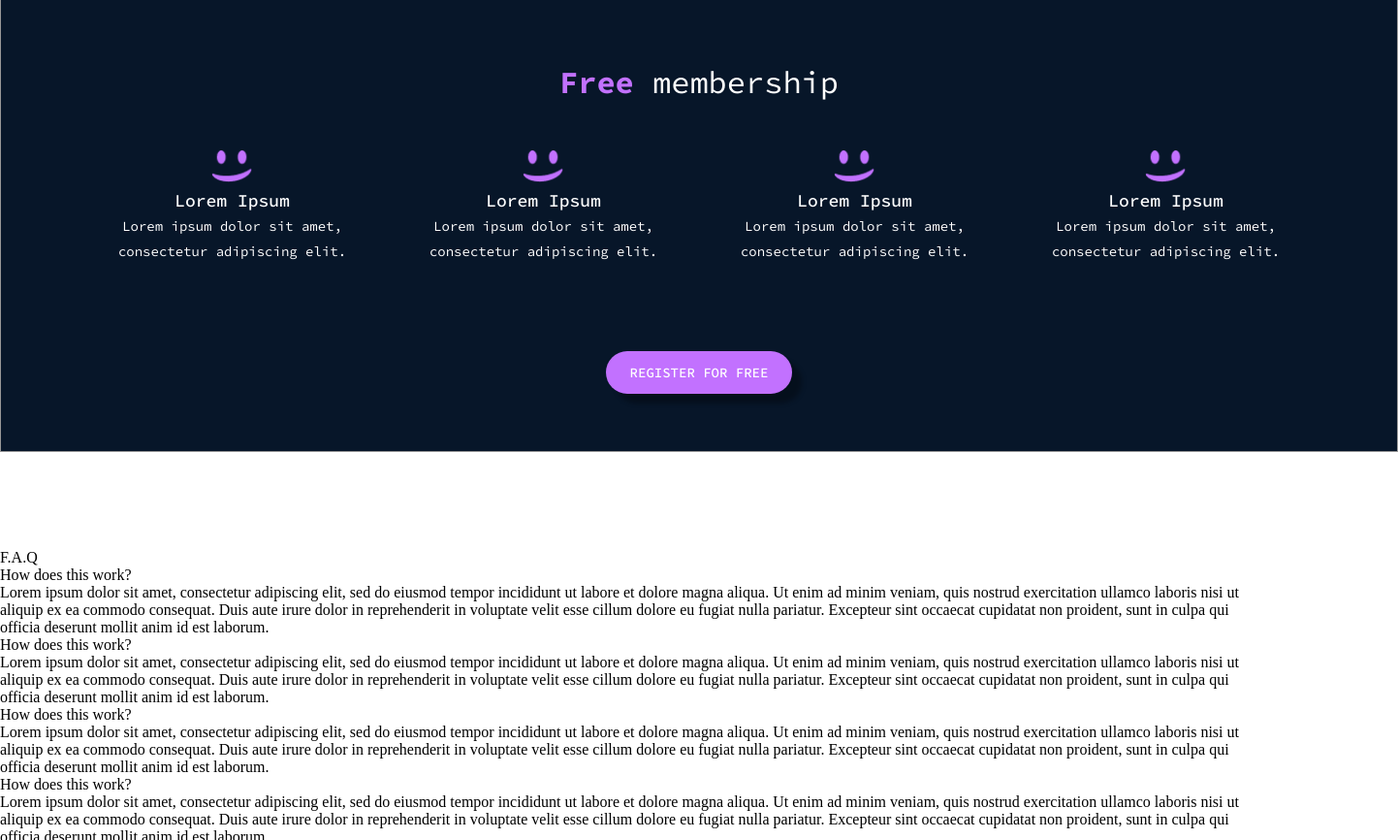
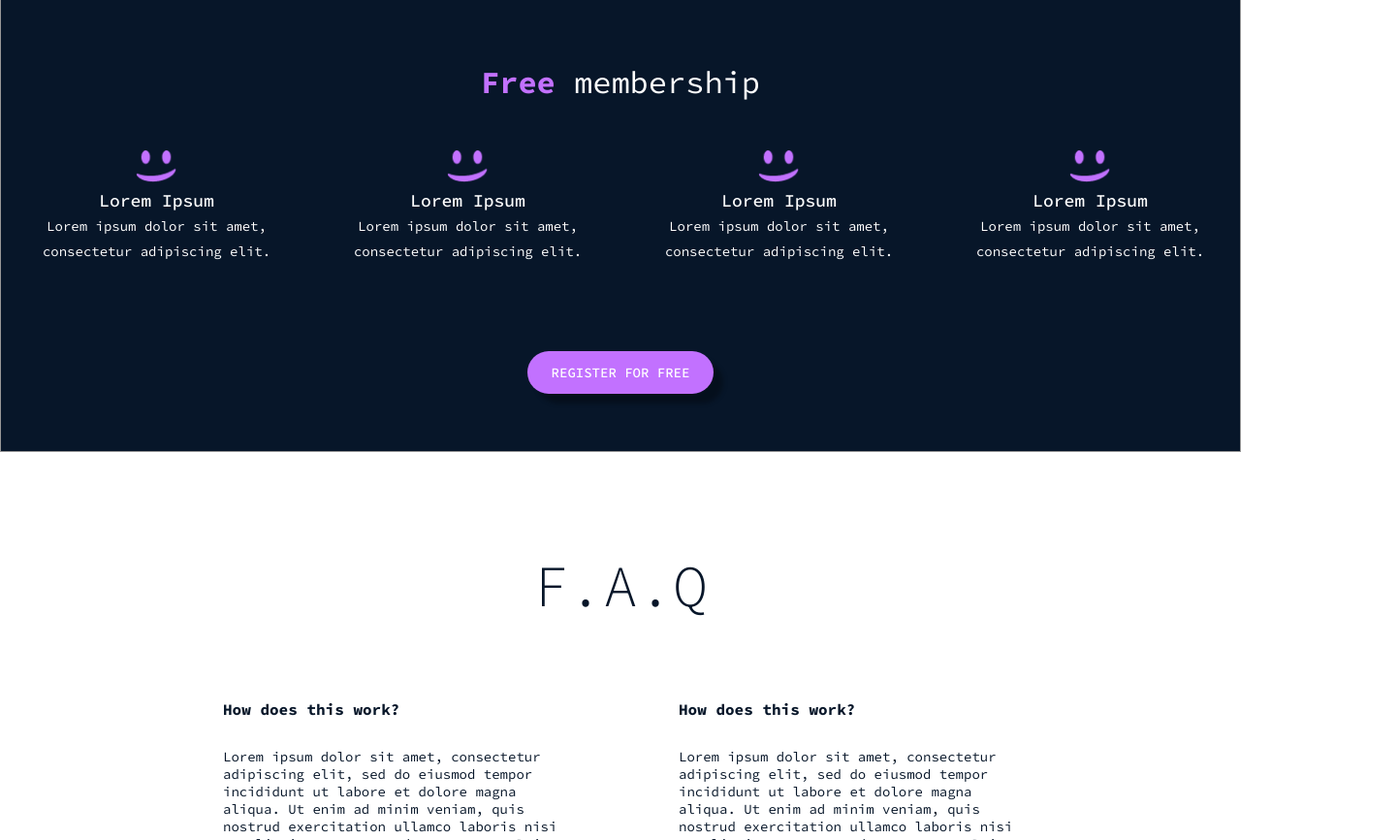
Before and after one commit to codingaday/alx_html_css, a plain HTML site: page css_advanced/index.html in a window 1280 px wide. Shown: the part 2212-3078 px from the top of the page at 97% size, 1442 px wide, since content can reach past the window. Drawn offline with Linux system fonts and the light colour scheme.

Commit message:
added styling to the FAQ section

```diff
--- a/css_advanced/index.html
+++ b/css_advanced/index.html
@@ -173,14 +173,14 @@
         </div>
         <button>REGISTER FOR FREE</button>
       </section>
-      <section>
+      <section class="question-answer-section">
         <h2>F.A.Q</h2>
         <div>
-          <div>
+          <div class="question-answer">
             <div>
               <h3>How does this work?</h3>
             </div>
-            <div>
+            <div class="answer-text">
               Lorem ipsum dolor sit amet, consectetur adipiscing elit, sed do
               eiusmod tempor incididunt ut labore et dolore magna aliqua. Ut
               enim ad minim veniam, quis nostrud exercitation ullamco laboris
@@ -193,7 +193,7 @@
             <div>
               <h3>How does this work?</h3>
             </div>
-            <div>
+            <div class="answer-text">
               Lorem ipsum dolor sit amet, consectetur adipiscing elit, sed do
               eiusmod tempor incididunt ut labore et dolore magna aliqua. Ut
               enim ad minim veniam, quis nostrud exercitation ullamco laboris
@@ -203,11 +203,11 @@
               sunt in culpa qui officia deserunt mollit anim id est laborum.
             </div>
           </div>
-          <div>
+          <div class="question-answer">
             <div>
               <h3>How does this work?</h3>
             </div>
-            <div>
+            <div class="answer-text">
               Lorem ipsum dolor sit amet, consectetur adipiscing elit, sed do
               eiusmod tempor incididunt ut labore et dolore magna aliqua. Ut
               enim ad minim veniam, quis nostrud exercitation ullamco laboris
@@ -219,7 +219,7 @@
             <div>
               <h3>How does this work?</h3>
             </div>
-            <div>
+            <div class="answer-text">
               Lorem ipsum dolor sit amet, consectetur adipiscing elit, sed do
               eiusmod tempor incididunt ut labore et dolore magna aliqua. Ut
               enim ad minim veniam, quis nostrud exercitation ullamco laboris
--- a/css_advanced/styles.css
+++ b/css_advanced/styles.css
@@ -364,7 +364,7 @@ h1 {
   display: flex;
   flex-direction: column;
   align-items: center;
-  width: 1440px;
+  /* width: 1440px; */
   height: 400px;
   margin: 100px auto;
   background: #071629;
@@ -420,3 +420,45 @@ h1 {
   line-height: 26px;
   color: #fff;
 }
+
+.question-answer-section {
+  width: 920px;
+  height: 707px;
+  display: flex;
+  flex-direction: column;
+  justify-content: space-evenly;
+  align-items: center;
+  margin: 0 auto;
+}
+
+.question-answer-section h2 {
+  font-family: "Source Code Pro", serif;
+  font-weight: 300;
+  font-size: 60px;
+  color: #071629;
+}
+
+.question-answer-section h3 {
+  margin: 80px 0 30px 0;
+  font-family: "Source Code Pro", serif;
+  font-weight: bold;
+  font-size: 16px;
+  color: #071629;
+}
+
+.question-answer-section > div:first-of-type {
+  display: grid;
+  grid-template-columns: 1fr 1fr;
+  column-gap: 120px;
+}
+
+.question-answer {
+  width: 350px;
+}
+
+.answer-text {
+  font-family: "Source Code Pro", serif;
+  font-weight: 400;
+  font-size: 14px;
+  color: #071629;
+}
```
